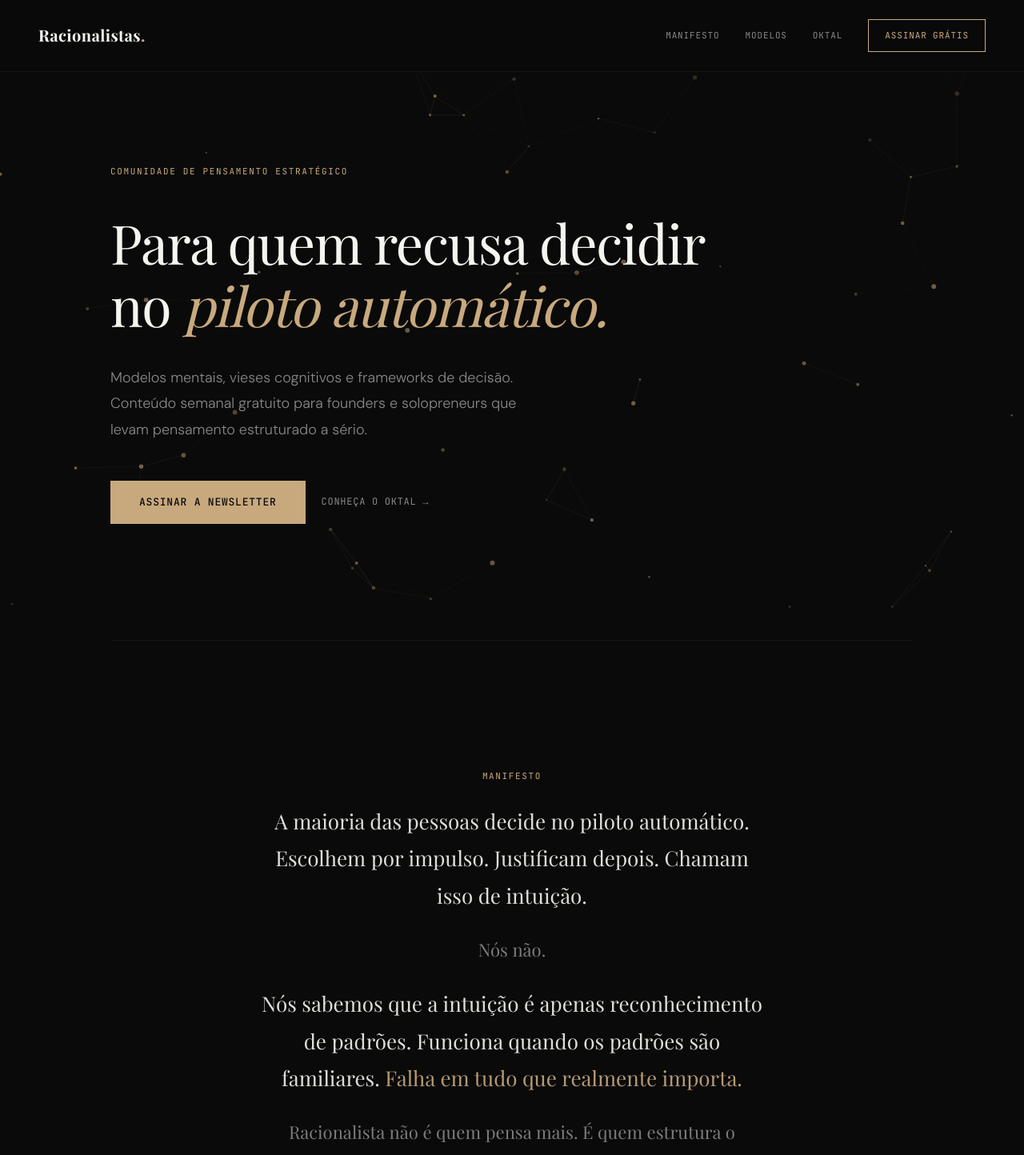
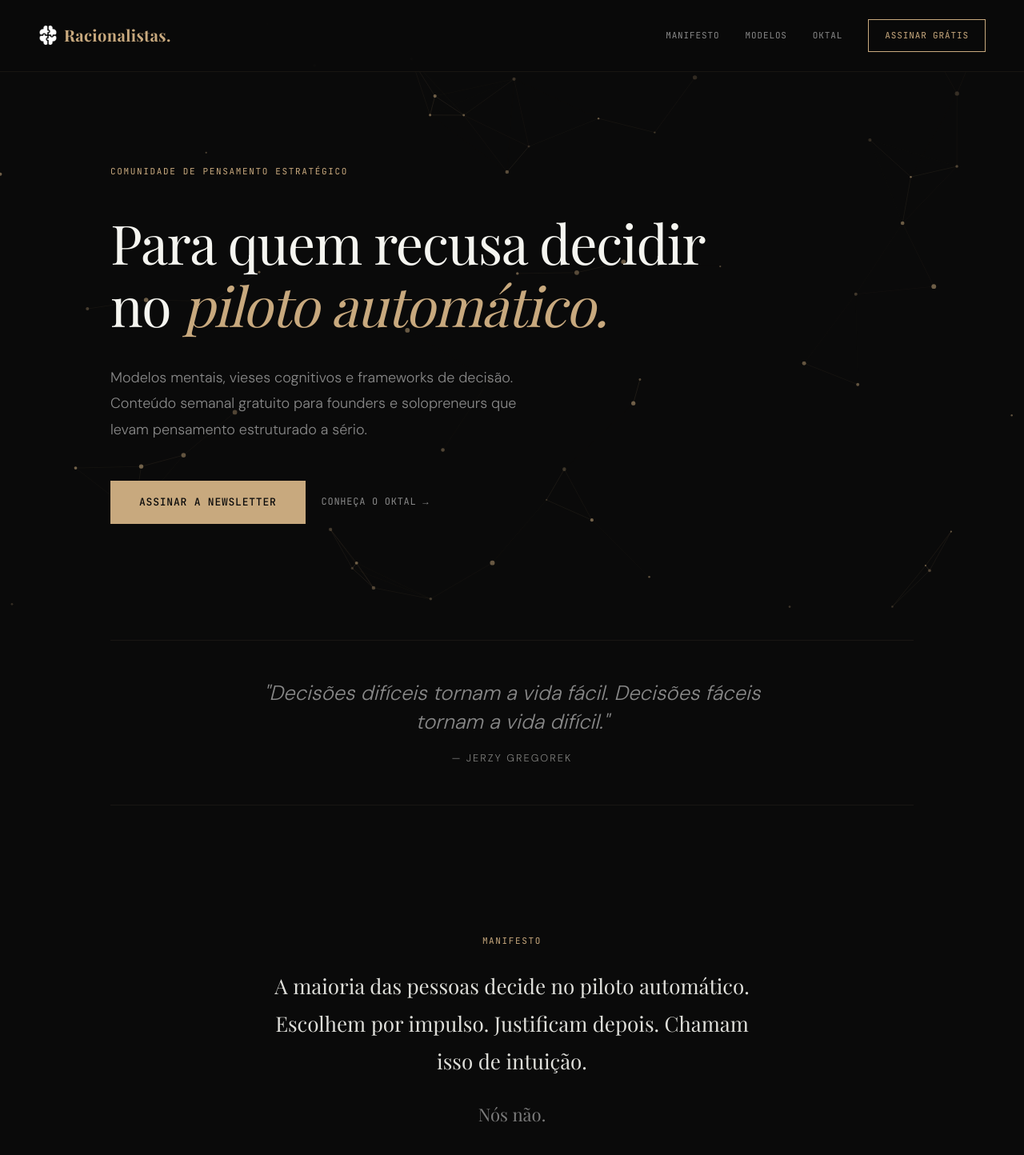
Before and after one commit to alexmeirelles/racionalistas, a Next.js app: page / in a window 1280 px wide. Shown: the top 1444 px of the page at 80% size. Built offline with nearby package versions, Linux system fonts and the light colour scheme; a web font is replaced by a local one.

Commit message:
feat(ui): update manifesto copy, add quote, and set favicon on navbar

```diff
--- a/src/app/page.tsx
+++ b/src/app/page.tsx
@@ -1,3 +1,6 @@
+import Image from "next/image";
+import iconPic from "./icon.png";
+
 export default function Home() {
   return (
     <>
@@ -5,7 +8,10 @@ export default function Home() {
 
   {/* NAV */}
   <nav>
-    <div className="logo">Racionalistas<span>.</span></div>
+    <div className="logo" style={{ display: "flex", alignItems: "center", gap: "0.5rem" }}>
+      <Image src={iconPic} alt="Racionalistas" width={24} height={24} style={{ filter: "brightness(0) invert(1)" }} />
+      <span>Racionalistas<span>.</span></span>
+    </div>
     <div className="nav-links">
       <a href="#manifesto" className="nav-link">Manifesto</a>
       <a href="#modelos" className="nav-link">Modelos</a>
@@ -24,6 +30,18 @@ export default function Home() {
       <a href="#oktal" className="btn-ghost">Conheça o Oktal →</a>
     </div>
   </div>
+
+  <div className="divider"><hr /></div>
+
+  {/* QUOTE SECTION */}
+  <section style={{ textAlign: "center", padding: "3rem 1rem", maxWidth: "700px", margin: "0 auto" }}>
+    <p style={{ fontSize: "1.6rem", fontStyle: "italic", color: "var(--gray-text)", lineHeight: 1.4, margin: "0 0 1rem 0" }}>
+      &quot;Decisões difíceis tornam a vida fácil. Decisões fáceis tornam a vida difícil.&quot;
+    </p>
+    <div style={{ fontSize: "0.8rem", textTransform: "uppercase", letterSpacing: "2px", opacity: 0.5 }}>
+      — Jerzy Gregorek
+    </div>
+  </section>
 
   <div className="divider"><hr /></div>
 
```
Also changed, not shown: 2 other files (tests, documents, lock files or other folders).
